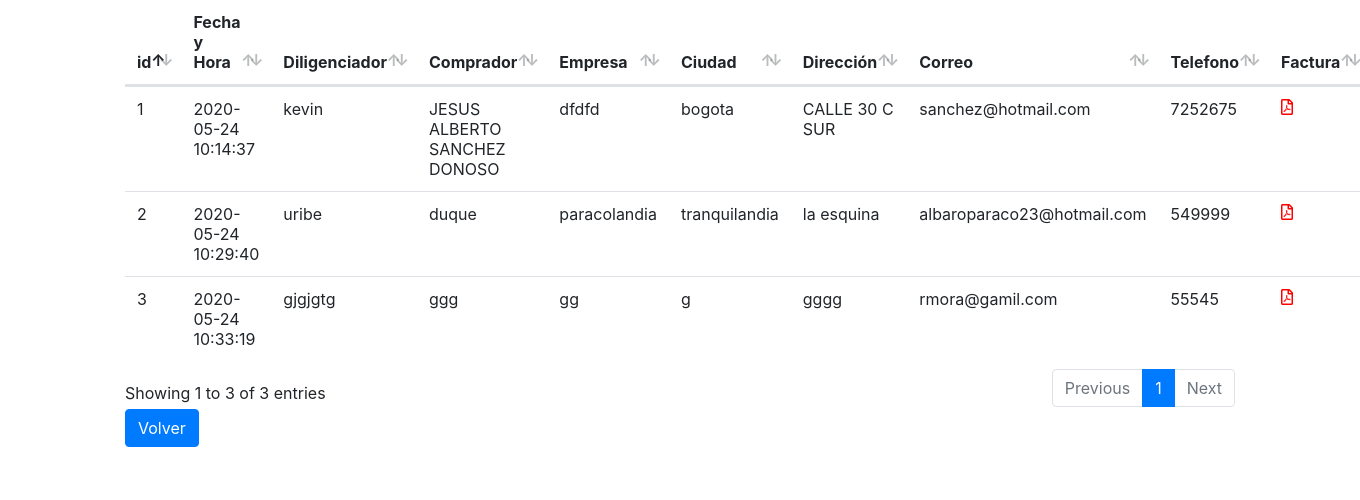
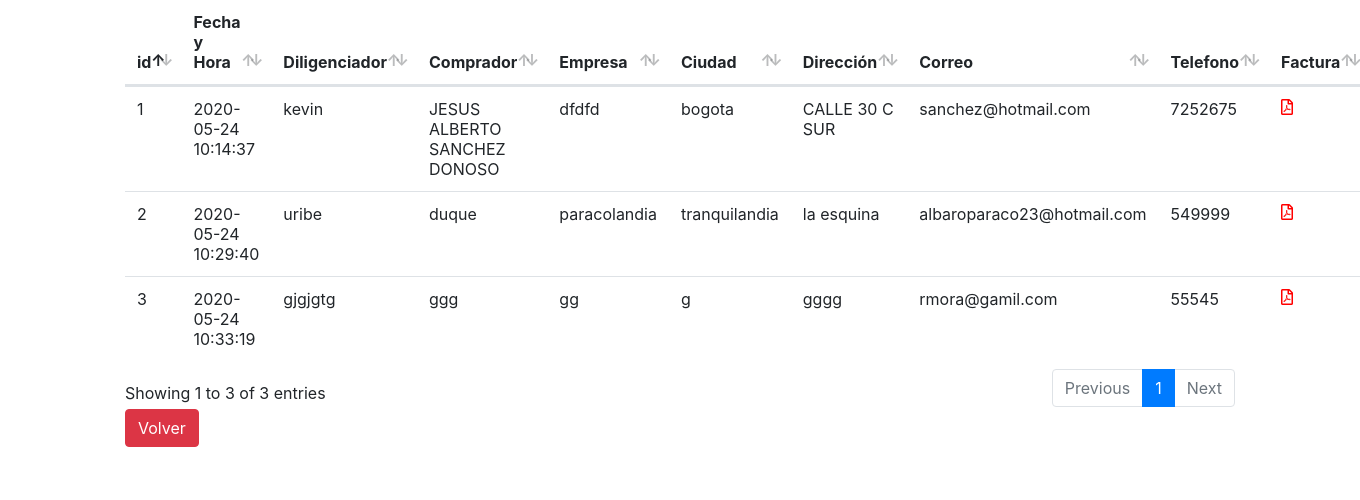
Before and after one commit to kevinfrai07/optica, a PHP site: page /paginas/ver_datos.php in a window 1360 px wide. Shown: the part 46-546 px from the top of the page. Run offline with PHP 8.4, Linux system fonts and the light colour scheme; data comes from the database, SQL or seed files in the repository.

Commit message:
penultimos cambios

```diff
--- a/paginas/ver_datos.php
+++ b/paginas/ver_datos.php
@@ -49,7 +49,7 @@ require_once '../diseno/estilos_2.php';
   ?>
 </tbody>
 </table>
-<a href="../index.php"><button class="btn btn-primary">Volver </button></a>
+<a href="../index.php"><button class="btn btn-danger">Volver </button></a>
 </div>
 <script src="../diseno/jquery/jquery-3.3.1.min.js"></script>
 <script src="../diseno/popper/popper.min.js"></script>
```
